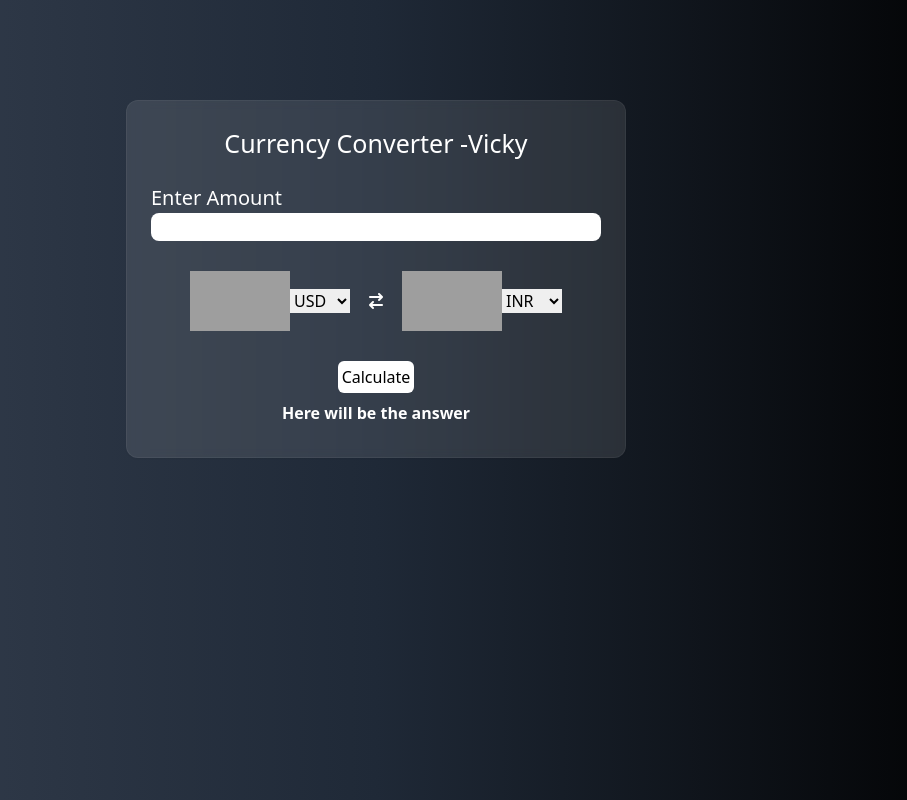
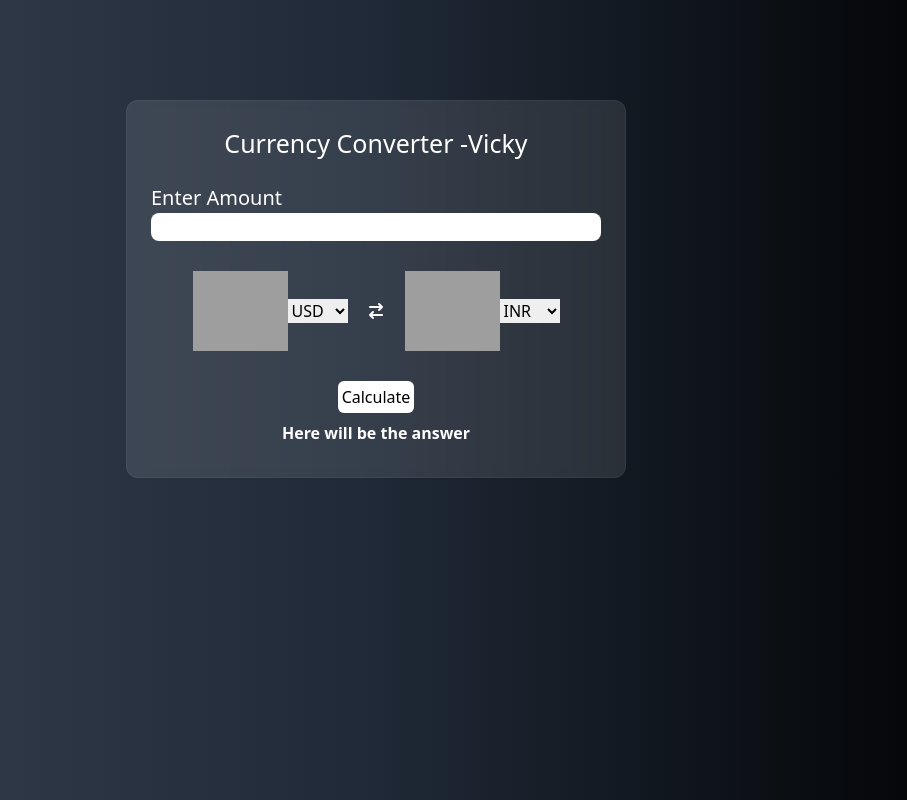
Before and after one commit to vikashagrahari43/currency, a website: page index.html in a window 1280 px wide. Shown: the whole page, without its empty margins (264-1171 px from the left). Drawn offline with Linux system fonts and the light colour scheme; grey boxes are pictures that could not be loaded.

Commit message:
second commit

```diff
--- a/index.html
+++ b/index.html
@@ -16,14 +16,14 @@
 
                 <div class="scontainer flex items-center lg:p-[20px] p-[10px] mt-[10px]  justify-evenly">
                    <div class="from flex justify-center items-center " >
-                     <img src="https://flagsapi.com/US/flat/64.png" class="img1 md:h-[60px] md:w-[100px] h-[50px] w-[50px]" alt="">
+                     <img src="https://flagsapi.com/US/flat/64.png" class="img1 md:h-[80px] md:w-[95px] h-[50px] w-[50px]" alt="">
                     <select name="from" id="dropdown" class="text-black">
 
                     </select>
                    </div>
                      <i class="reverse fa-solid fa-arrow-right-arrow-left cursor-pointer hover:text-black hover:text-[20px] hover:backdrop-blur-sm"></i>
                      <div class=" to flex justify-center items-center" >
-                        <img src="https://flagsapi.com/IN/flat/64.png" alt="" class="img2 md:h-[60px] md:w-[100px] h-[50px] w-[50px]">
+                        <img src="https://flagsapi.com/IN/flat/64.png" alt="" class="img2 md:h-[80px] md:w-[95px] h-[50px] w-[50px]">
                         <select name="to" id="dropdown" class="text-black">
 
                     </div>
```
Also changed, not shown: output.css.
